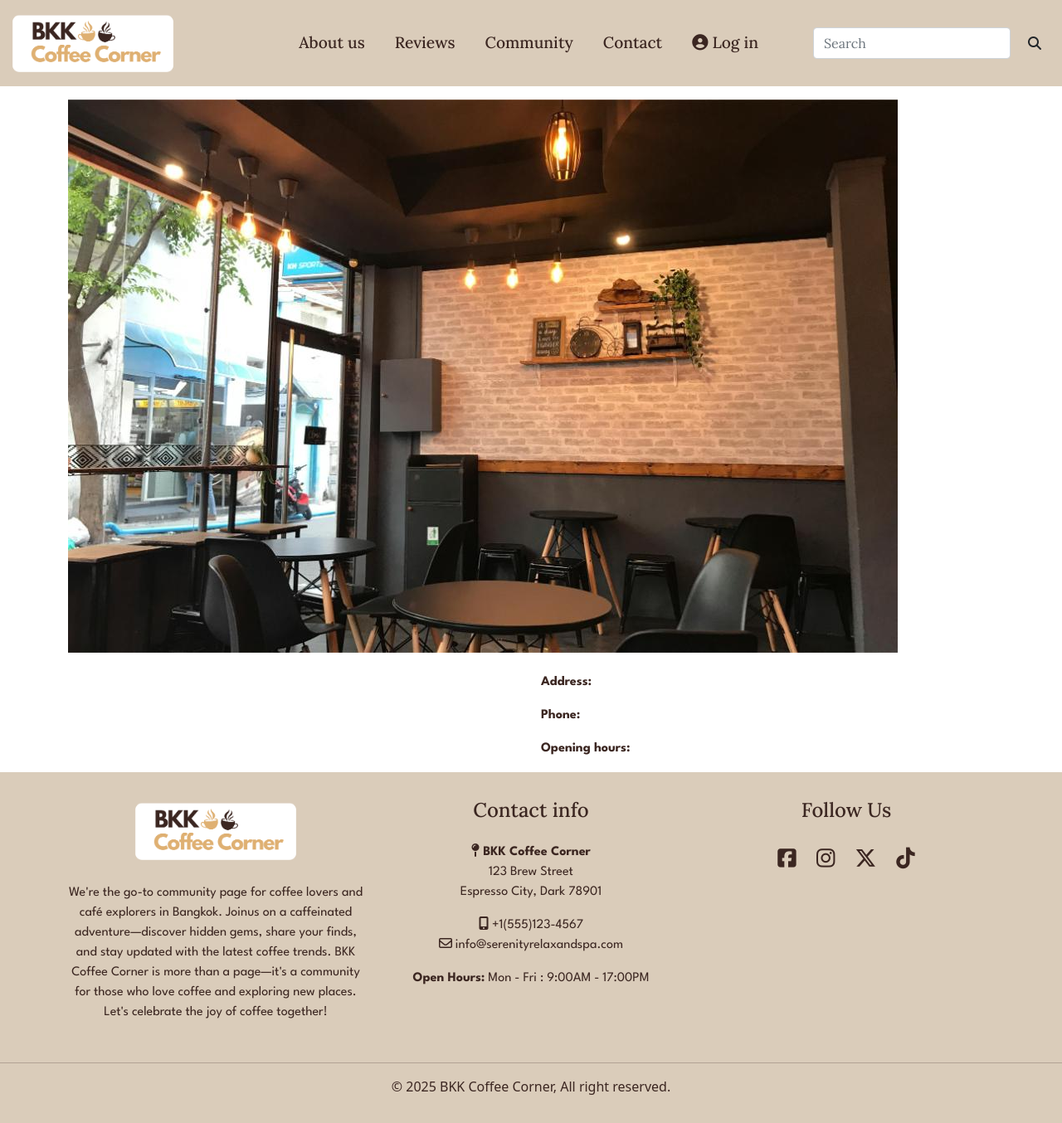
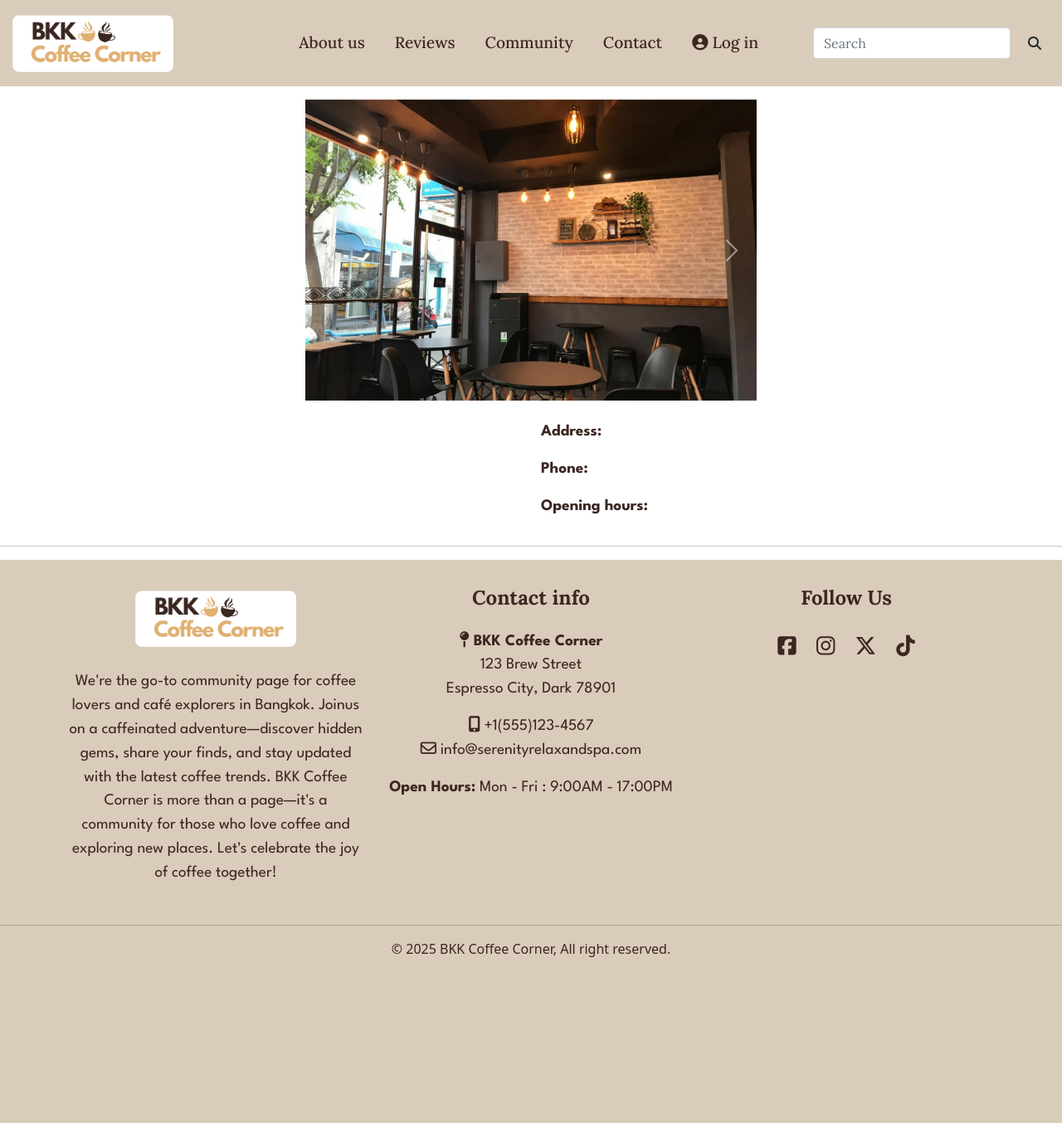
Before and after one commit to Chatlada-Nina/BKK-Coffee-Corner, a Django app: template home/templates/home/post_detail.html in a window 1280 px wide. Shown: the whole page at 83% size. After the commit the page ends 1154 px from the top, so only its background shows below. Run offline with Django 4.2, Linux system fonts and the light colour scheme; the template is opened without the code that fills it, so the values that code supplies are empty; some libraries are stand-ins or nearby versions.

Commit message:
Style post details

```diff
--- a/home/templates/home/post_detail.html
+++ b/home/templates/home/post_detail.html
@@ -4,24 +4,48 @@
 
 {% load static %}
 
-<div class="container">
+<div class="container col-12 col-md-8">
     <div class="row justify-content-center g-4">
-        <div class="image">
-            <img src="{% static 'images/cafe1.jpg' %}" class="scale" alt="placeholder">
+        <!-- Cafe images carousel -->
+        <div id="carouselExampleAutoplaying" class="carousel slide col-12 col-md-8"    data-bs-ride="carousel">
+            <div class="carousel-inner">
+              <div class="carousel-item active">
+                <img src="{% static 'images/cafe1.jpg' %}" class="d-block w-100" alt="">
+              </div>
+              <div class="carousel-item">
+                <img src="{% static 'images/cafe2.jpg' %}" class="d-block w-100"
+                  alt="">
+              </div>
+              <div class="carousel-item">
+                <img src="{% static 'images/cafe1.jpg' %}" class="d-block w-100" alt="">
+              </div>
+            </div>
+            <button class="carousel-control-prev" type="button" data-bs-target="#carouselExampleAutoplaying"
+              data-bs-slide="prev">
+              <span class="carousel-control-prev-icon" aria-hidden="true"></span>
+              <span class="visually-hidden">Previous</span>
+            </button>
+            <button class="carousel-control-next" type="button" data-bs-target="#carouselExampleAutoplaying"
+              data-bs-slide="next">
+              <span class="carousel-control-next-icon" aria-hidden="true"></span>
+              <span class="visually-hidden">Next</span>
+            </button>
         </div>
-        <div class="col-md-6">
+
+        <!-- Cafe Information -->
+        <div class="col-12 col-md-6">
             <h1 class="post-cafename main-text">{{ post.cafename }}</h1>
             <p class="post-excerpt sub-text">{{ post.excerpt }}</p>
             <!-- <p class="post-excerpt">{{ review.rating }} | {{ review.count }} </p>-->
             <!-- The post cafe info goes here -->
-            <p class="post-info sub-text">{{ post.cafeinfo | safe }}</p>
+            <p class="post-info">{{ post.cafeinfo | safe }}</p>
         </div>
-        <div class="col-md-6">
+        <div class="col-12 col-md-6">
             <p class="post-address sub-text"><strong>Address: </strong><br>{{ post.address }}</p>
             <p class="post-phone sub-text"><strong>Phone: </strong><br>{{ post.phone }}</p>
             <p class="post-opentime sub-text"><strong>Opening hours: </strong><br>{{ post.opentime }}</p>
         </div>
     </div>
-</div>
+</div> <hr>
 
 {% endblock %}
--- a/static/css/style.css
+++ b/static/css/style.css
@@ -21,7 +21,7 @@ body {
 /* Navigation bar */
 
 .logo {
-    width: 200px;
+    max-width: 200px;
 }
 
 .navbar {
@@ -59,10 +59,11 @@ body {
 /* Block Content */
 .main-text {
     font-family: var(--primary-font);
-    font-weight: 500;
+    font-weight: 700;
 }
 .sub-text {
     font-family: var(--secondary-font);
+    font-size: 1.2rem;
 }
 .main-text, .sub-text {
     color: var(--text-color);
@@ -75,7 +76,6 @@ body {
     text-decoration: underline;
     color: var(--text-hover-color);
 }
-
 .page-link {
     border: 1px solid var(--button-bg-color);
     background-color: var(--button-bg-color);
@@ -88,6 +88,8 @@ body {
     background-color: var(--button-hover-color);
     color: var(--button-text-color);
 }
+
+
 
 /* Footer */
 
```
